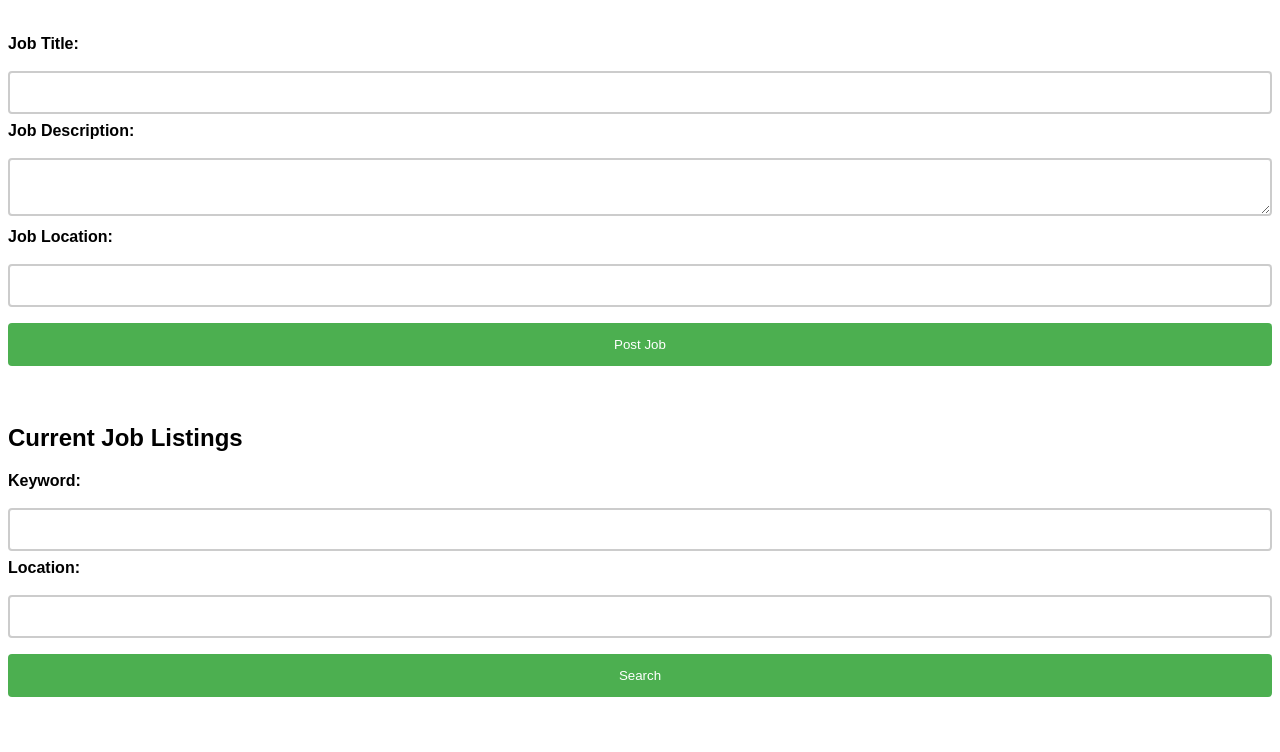
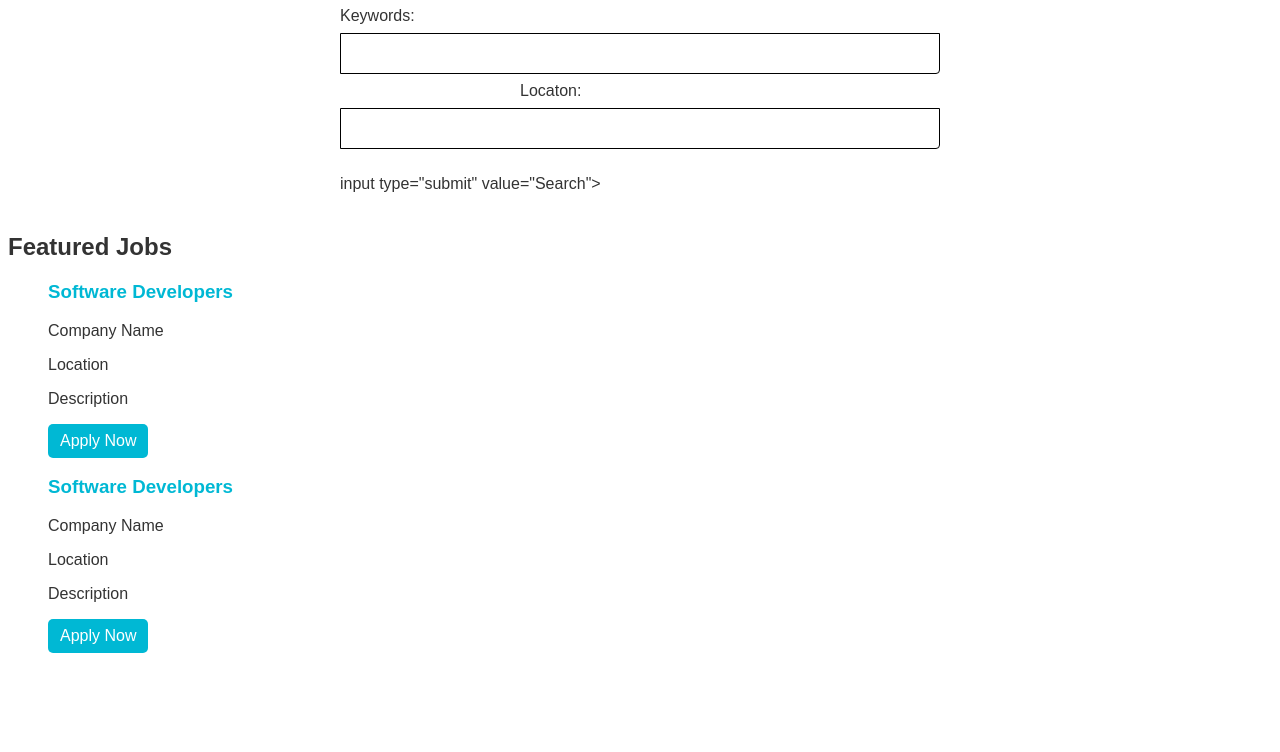
Before and after one commit to qorrax/job-finder, a plain HTML site: page index.html in a window 1280 px wide. Shown: the part 73-825 px from the top of the page. After the commit the page ends 800 px from the top, so only its background shows below. Drawn offline with Linux system fonts and the light colour scheme.

Commit message:
added some basic css styles to the pate

```diff
--- a/index.html
+++ b/index.html
@@ -5,36 +5,34 @@
   <link rel="stylesheet" type="text/css" href="style.css">
 </head>
 <body>
-  <h1>Welcome to the Job Board</h1>
+  <h1> Programming Jobs</h1>
 
-  <form action="submit-job.php" method="post">
-    <label for="job_title">Job Title:</label>
-    <input type="text" id="job_title" name="job_title"><br>
+  <form>
+    <label for="keywords">Keywords:</label><br>
+    <input type="text" id="keywords" name="keyword"><br>
 
-    <label for="job_description">Job Description:</label>
-    <textarea id="job_description" name="job_description"></textarea><br>
-
-    <label for="job_location">Job Location:</label>
-    <input type="text" id="job_location" name="job_location"><br>
-
-    <input type="submit" value="Post Job">
+    <label for="location">Locaton:</label><br>
+    <input type="text" id="location" name="Location"><br>
+    input type="submit" value="Search">
   </form>
 
-  <h2>Current Job Listings</h2>
-  <form action="search-jobs.php" method="get">
-    <label for="keyword">Keyword:</label>
-    <input type="text" id="keyword" name="keyword">
-
-    <label for="location">Location:</label>
-    <input type="text" id="location" name="location">
-
-    <input type="submit" value="Search">
-  </form>
+  <h2>Featured Jobs</h2>
 
   <ul>
-    <li>Job Title: Software Engineer, Description: Design and develop new features, Location: San Francisco</li>
-    <li>Job Title: Data Scientist, Description: Analyze and interpret large data sets, Location: New York</li>
-    <li>Job Title: Marketing Manager, Description: Develop and execute marketing strategies, Location: London</li>
+    <li>
+      <h3> Software Developers </h3>
+      <p>Company Name</p>
+      <p>Location</p>
+      <p>Description</p>
+      <a href="#"> Apply Now</a>
+    </li>
+    <li>
+      <h3> Software Developers </h3>
+      <p>Company Name</p>
+      <p>Location</p>
+      <p>Description</p>
+      <a href="#"> Apply Now</a>
+    </li>
   </ul>
 </body>
 </html>
--- a/style.css
+++ b/style.css
@@ -1,53 +1,74 @@
-body {
-    font-family: Arial, sans-serif;
+
+body  {
+
+    font-family: Arial, Helvetica, sans-serif;
+    color: #333;
 }
 
+
 h1 {
+
     text-align: center;
-    margin-bottom: 50px;
+    color:rgb(23, 19, 14)
 }
 
-form {
-    margin-bottom: 50px;
-}
+ form  {
 
-label {
-    display: block;
-    margin-bottom: 10px;
-    font-weight: bold;
-}
+    max-width: 600px;
+    margin:  0 auto;
+    display: flex;
+    flex-wrap: wrap;
+    justify-content: space-between;
 
-input[type="text"], textarea {
-    width: 100%;
-    padding: 12px 20px;
-    margin: 8px 0;
-    box-sizing: border-box;
-    border: 2px solid #ccc;
-    border-radius: 4px;
-}
+ }
 
-input[type="submit"] {
-    width: 100%;
-    background-color: #4CAF50;
-    color: white;
-    padding: 14px 20px;
-    margin: 8px 0;
-    border: none;
-    border-radius: 4px;
-    cursor: pointer;
-}
 
-input[type="submit"]:hover {
-    background-color: #45a049;
-}
+ label {
 
-ul {
-    list-style-type: none;
-    padding: 0;
+    width: 40%;
+
+ }
+
+ input[type=text]  {
+   width: 100%;
+   padding:  12px 20px;
+   margin:  8px 0;
+   border: 1px solid black;
+   border-end-end-radius: 4px;
+
+ }
+
+h2 {
+
+  margin-top: 40px;
+
 }
 
 li {
-    margin-bottom: 20px;
-    padding: 20px;
-    background-color: #f2f2f2;
+
+    list-style: none;
+    margin-bottom: 2opx;
+
+
 }
+
+h3 {
+    color:#00b8d4;
+}
+
+a {
+
+    display: inline-block;
+    padding: 8px 12px;
+    background-color: #00b8d4;
+    color: white;
+    text-decoration: none;
+    border-radius: 5px;
+
+
+}
+
+a:hover {
+
+background-color: #0052cc;
+}
```
